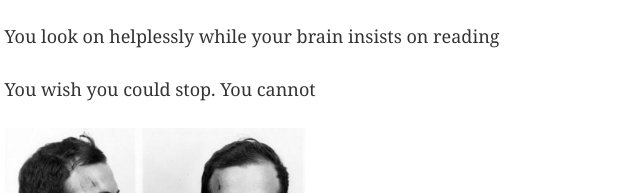
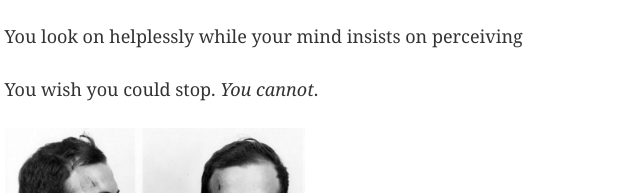
Before and after one commit to dara-kelly/ens-imaginarium, a Gatsby site: page / in a window 1280 px wide. Shown: the part 170-363 px from the top of the page, 175-815 px from the left. Built offline with nearby package versions, Linux system fonts and the light colour scheme; Gatsby itself is replaced by a stand-in of ours.

Commit message:
Update index.js
further messing

```diff
--- a/src/pages/index.js
+++ b/src/pages/index.js
@@ -9,8 +9,8 @@ const IndexPage = () => (
   <Layout>
     <SEO title="Dara Kelly" />
     <h1>Signal is processed</h1>
-    <p>You look on helplessly while your brain insists on reading</p>
-    <p>You wish you could stop. You cannot</p>
+    <p>You look on helplessly while your mind insists on perceiving</p>
+    <p>You wish you could stop. <i>You cannot</i>.</p>
     <div style={{ maxWidth: `300px`, marginBottom: `1.45rem` }}>
       <Image />
     </div>
```
